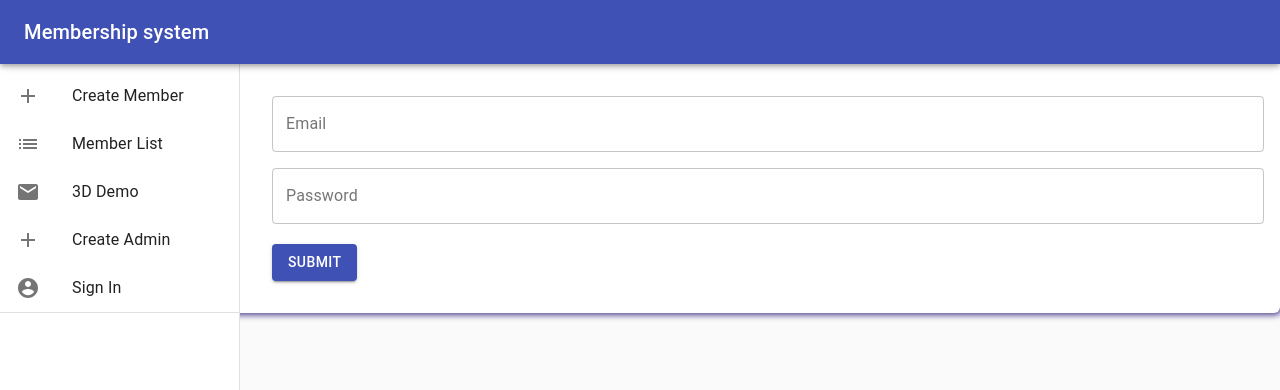
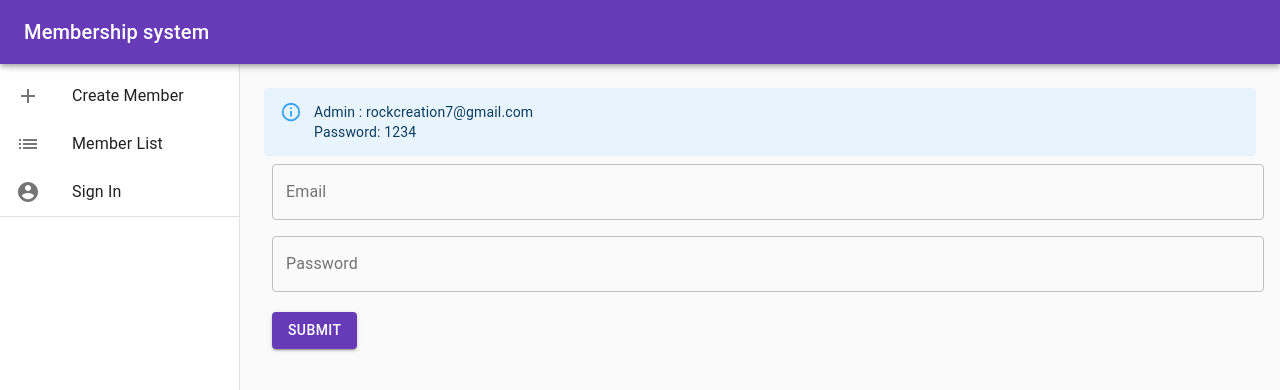
Before and after one commit to rockcreation7/MembershipPointSystem-MongoDB, a React (Create React App) app in the folder frontend/: page /signin in a window 1280 px wide. Shown: the top 390 px of the page. Built offline with nearby package versions, Linux system fonts and the light colour scheme.

Commit message:
Update menu, List view

```diff
--- a/frontend/src/App.tsx
+++ b/frontend/src/App.tsx
@@ -1,16 +1,13 @@
 import React from "react"
 import { BrowserRouter, Route } from "react-router-dom"
 import {
+  Container,
   Typography,
   Drawer,
   AppBar,
   CssBaseline,
   Toolbar,
-  ListItem,
-  ListItemIcon,
-  ListItemText,
-  Divider,
-  List,
+  ThemeProvider,
 } from "@material-ui/core"
 import { makeStyles } from "@material-ui/core/styles"
 import { CreateMember, UpdateMember } from "./pages/MemberSubmit"
@@ -21,21 +18,31 @@ import SigninScreen from "./pages/SigninScreen"
 import MemberList from "./pages/MemberList"
 import RegisterScreen from "./pages/RegisterScreen"
 import Menu from "./components/menu"
-import "./App.css"
-import "./App.sass" // demo of importing sass
+// import "./App.css"
+// import "./App.sass"
+// demo of importing sass, uncomment for working demo
 import { MoveToInbox as InboxIcon, Mail as MailIcon } from "@material-ui/icons"
+import { createMuiTheme } from "@material-ui/core/styles"
+import { deepPurple } from "@material-ui/core/colors"
+
+const theme = createMuiTheme({
+  palette: {
+    primary: {
+      // light: will be calculated from palette.primary.main,
+      main: deepPurple[500],
+      // dark: will be calculated from palette.primary.main,
+      // contrastText: will be calculated to contrast with palette.primary.main
+    },
+  },
+})
 
 const drawerWidth = 240
 // use css in js
 const useStyles = makeStyles((theme) => ({
   root: {
     display: "flex",
-    "& .MuiButtonGroup-root": {
-      /* margin: "10px 0 20px 0", */
-    },
     "& .MuiTextField-root": {
       margin: theme.spacing(1),
-      /* width: "25ch", */
     },
     "& button[type='submit'].MuiButton-containedPrimary": {
       marginTop: "12px",
@@ -65,6 +72,7 @@ function App() {
 
   return (
     <BrowserRouter>
+      <ThemeProvider theme={theme}>
         <div className={classes.root}>
           <CssBaseline />
           <AppBar position="fixed" className={classes.appBar}>
@@ -86,7 +94,11 @@ function App() {
               <Menu />
             </div>
           </Drawer>
-        <main className={classes.content}>
+          <Container
+            style={{ minHeight: "100vh" }}
+            fixed
+            className={classes.content}
+          >
             <Toolbar />
             <Route path="/" exact={true} component={CreateMember} />
             <Route path="/memberupdate/:id" component={UpdateMember} />
@@ -96,8 +108,9 @@ function App() {
             <Route path="/3dpage" component={ThreeDPage} />
             <Route path="/signin" component={SigninScreen} />
             <Route path="/register" component={RegisterScreen} />
-        </main>
+          </Container>
         </div>
+      </ThemeProvider>
     </BrowserRouter>
   )
 }
--- a/frontend/src/components/menu.tsx
+++ b/frontend/src/components/menu.tsx
@@ -19,39 +19,9 @@ import {
 
 interface adminRootState {
   adminSignin: {
-    adminInfo: {name:string}
+    adminInfo: { name: string }
   }
 }
-
-/* function Menu() {
-  const adminSignin = useSelector(
-    (state: adminRootState) => state.adminSignin
-  )
-  const { adminInfo } = adminSignin
-  let history = useHistory()
-  const dispatch = useDispatch()
-  const handleLogout = () => {
-    dispatch(logout())
-    history.push("/signin")
-  }
-
-  return (
-    <ButtonGroup
-      variant="contained"
-      color="primary"
-      aria-label="contained primary button group"
-    >
-      <Button onClick={() => history.push("/")}>Form</Button>
-      <Button onClick={() => history.push("/3dpage")}>3D Demo</Button>
-      {adminInfo ? (
-        <Button onClick={handleLogout}>Sign Out</Button>
-      ) : (
-        <Button onClick={() => history.push("/signin")}>Sign In</Button>
-      )}
-      <Button onClick={() => history.push("/memberlist")}>Member List</Button>
-    </ButtonGroup>
-  )
-} */
 
 function Menu() {
   const adminSignin = useSelector((state: adminRootState) => state.adminSignin)
@@ -66,12 +36,45 @@ function Menu() {
   return (
     <List>
       {[
-        { link: "/", text: "Create Member", icon: <AddIcon /> },
-        { link: "/memberlist", text: "Member List", icon: <ListIcon /> },
-        { link: "/3dpage", text: "3D Demo", icon: <MailIcon /> },
-        { link: "/admincreate", text: "Create Admin", icon: <AddIcon /> },
+        {
+          link: "/",
+          text: "Create Member",
+          icon: <AddIcon />,
+          disabled: false,
+        },
+        {
+          link: "/memberlist",
+          text: "Member List",
+          icon: <ListIcon />,
+          disabled: false,
+        }/* ,
+        {
+          link: "/chargemember",
+          text: "Add Member Point",
+          icon: <AddIcon />,
+          disabled: true,
+        },
+        {
+          link: "/memberlog",
+          text: "Member Log",
+          icon: <ListIcon />,
+          disabled: true,
+        },
+        {
+          link: "/3dpage",
+          text: "3D Demo",
+          icon: <MailIcon />,
+          disabled: true,
+        },
+        {
+          link: "/admincreate",
+          text: "Create Admin",
+          icon: <AddIcon />,
+          disabled: true,
+        }, */
       ].map((meunItem, index) => (
         <ListItem
+          disabled={meunItem.disabled}
           button
           key={meunItem.text}
           onClick={() => history.push(meunItem.link)}
@@ -99,19 +102,4 @@ function Menu() {
   )
 }
 
-/* <ButtonGroup
-  variant="contained"
-  color="primary"
-  aria-label="contained primary button group"
->
-  <Button onClick={() => history.push("/")}>Form</Button>
-  <Button onClick={() => history.push("/3dpage")}>3D Demo</Button>
-  {adminInfo ? (
-    <Button onClick={handleLogout}>Sign Out</Button>
-  ) : (
-    <Button onClick={() => history.push("/signin")}>Sign In</Button>
-  )}
-  <Button onClick={() => history.push("/memberlist")}>Member List</Button>
-</ButtonGroup> */
-
 export default Menu
--- a/frontend/src/pages/MemberList.tsx
+++ b/frontend/src/pages/MemberList.tsx
@@ -10,7 +10,7 @@ import {
   IconButton,
   ListItemAvatar,
 } from "@material-ui/core"
-import { Edit, Delete } from "@material-ui/icons"
+import { Edit, Delete, EventAvailable } from "@material-ui/icons"
 import { useHistory } from "react-router-dom"
 import { useTypedSelector } from "../store"
 import { deleteMember } from "../actions/memberActions"
@@ -19,6 +19,7 @@ interface member {
   _id: string
   name: string
   email: string
+  point: string
 }
 
 const MemberList: React.FC = () => {
@@ -29,8 +30,8 @@ const MemberList: React.FC = () => {
   const dispatch = useDispatch()
   useEffect(() => {
     dispatch(listMembers())
-  },[dispatch, memberDelete])
-  const handleDelete = (id:string) =>{
+  }, [dispatch, memberDelete])
+  const handleDelete = (id: string) => {
     dispatch(deleteMember(id))
   }
 
@@ -42,22 +43,17 @@ const MemberList: React.FC = () => {
     <List>
       {members.map((member: member, index: number) => (
         <ListItem key={member._id}>
-          <ListItemAvatar>
-            <Avatar alt="" src="">
-              {index + 1}
-            </Avatar>
-          </ListItemAvatar>
-          <ListItemText primary={member.name} secondary={member.email} />
+          <ListItemText
+            primary={member.name + " " + member.email}
+            secondary={  "Available Point : " +(member.point ? member.point : "0") }
+          />
           <ListItemSecondaryAction>
             <IconButton
               onClick={() => history.push("/memberupdate/" + member._id)}
             >
               <Edit />
             </IconButton>
-            <IconButton
-              onClick={()=>handleDelete(member._id)}
-              edge="end"
-            >
+            <IconButton onClick={() => handleDelete(member._id)} edge="end">
               <Delete />
             </IconButton>
           </ListItemSecondaryAction>
--- a/frontend/src/pages/SigninScreen.tsx
+++ b/frontend/src/pages/SigninScreen.tsx
@@ -3,6 +3,7 @@ import { useDispatch } from "react-redux"
 import { signinAdmin } from "../actions/adminActions"
 import { useForm, FieldError } from "react-hook-form"
 import { TextField, Button } from "@material-ui/core"
+import { Alert } from "@material-ui/lab"
 import { useTypedSelector } from "../store"
 const required = "This field is required"
 const errorMessage = (error: string) => {
@@ -41,6 +42,11 @@ function SigninAdminScreen(props: {
   }
 
   return (
+    <>
+      <Alert severity="info">
+        Admin : rockcreation7@gmail.com <br />
+        Password: 1234
+      </Alert>
       <form onSubmit={handleSubmit(onSubmit)}>
         <div>
           {loading && <div>Loading...</div>}
@@ -74,6 +80,7 @@ function SigninAdminScreen(props: {
           </Button>
         </div>
       </form>
+    </>
   )
 }
 export default SigninAdminScreen
```
Lines whose indentation alone changed are shown as unchanged.
